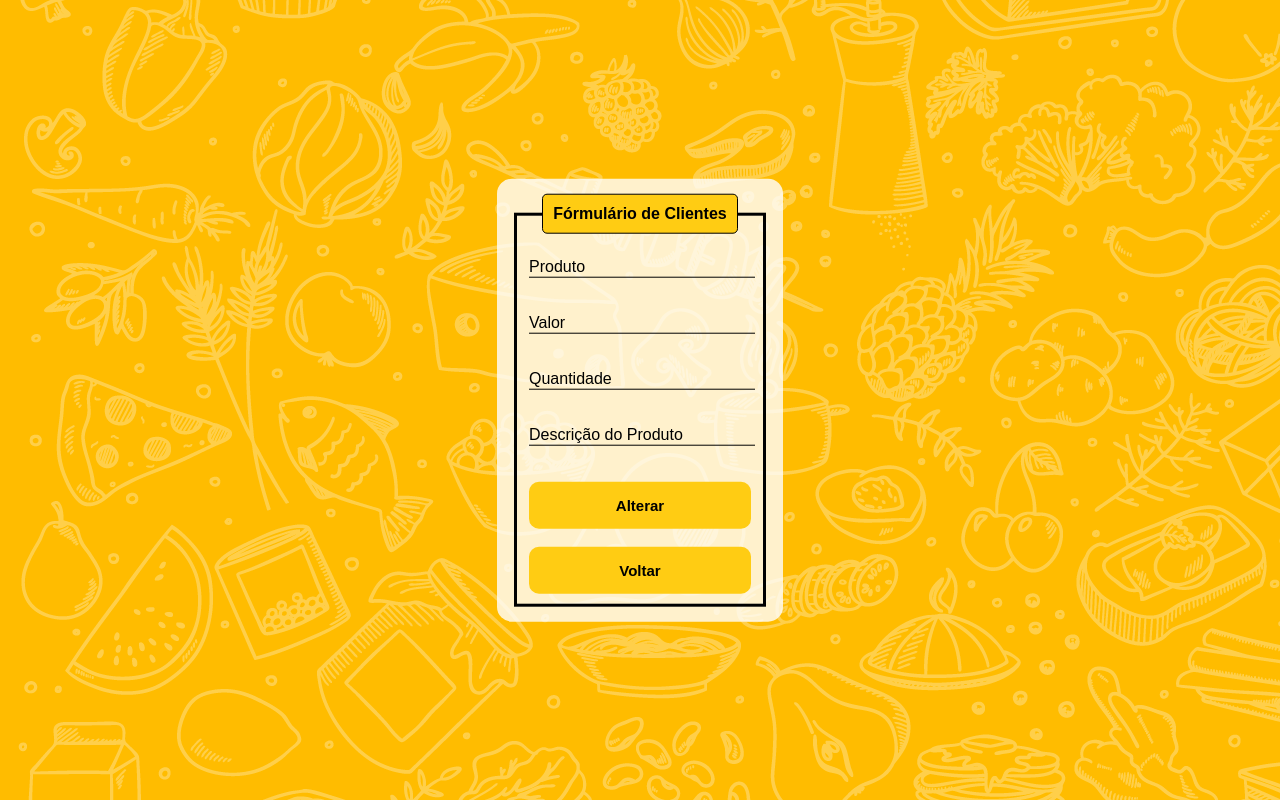
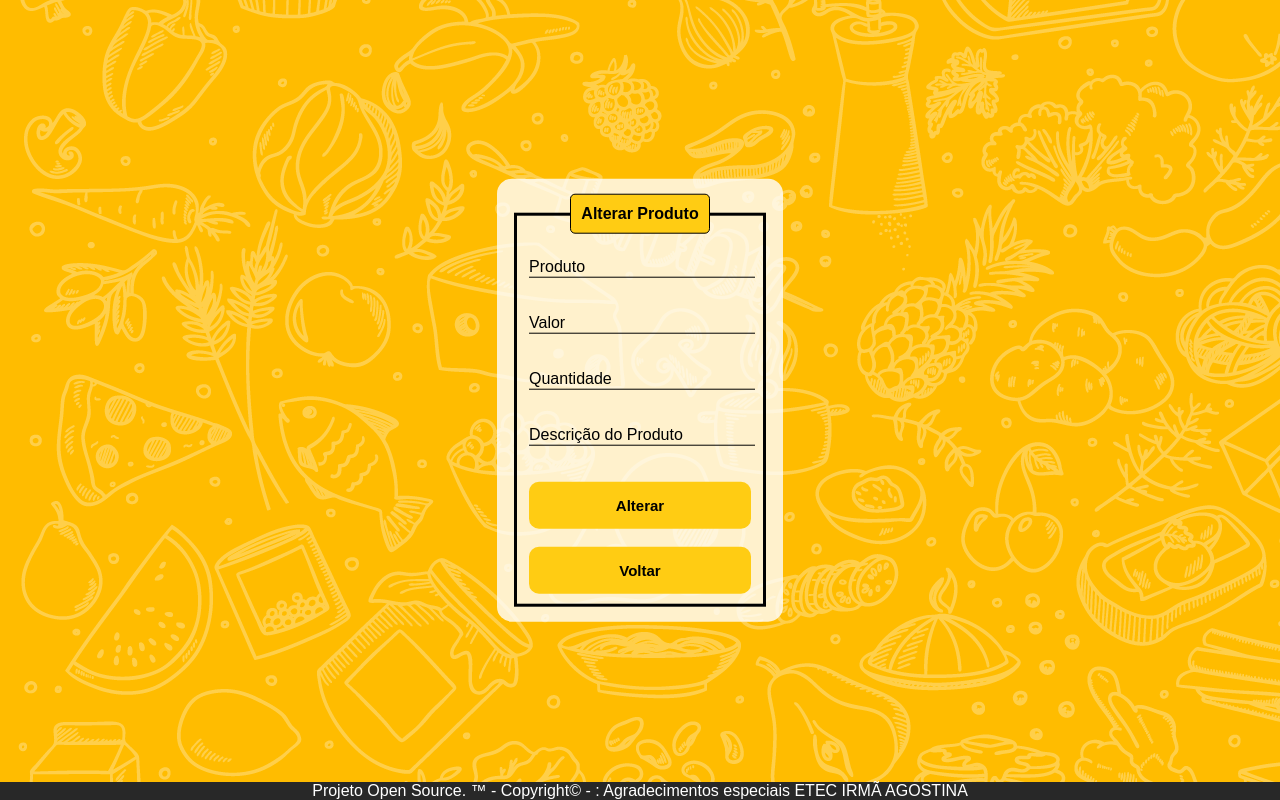
Before and after one commit to DoglaTFPN/SiteTCC, a PHP site: page /cantinaapi/editar.php in a window 1280 px wide. Run offline with PHP 8.4, Linux system fonts and the light colour scheme; data that the repository does not hold is empty.

Commit message:
Atualizando UX 2

```diff
--- a/editar.php
+++ b/editar.php
@@ -108,7 +108,7 @@ if (!empty($_GET['IDProduto']))
 		 left: 0;
 		 bottom: 0;
 		 width: 100%;
-		 background-color: black;
+		 background-color: rgb(40,40,40);
 		 color: white;
 		 text-align: center;
 		}
@@ -118,7 +118,7 @@ if (!empty($_GET['IDProduto']))
     <div class="box">
         <form action="http://localhost/cantinaapi/CantinaAPI/v1/Api.php?apicall=updateProdutos" method="POST">
             <fieldset>
-                <legend><b>Fórmulário de Clientes</b></legend>
+                <legend><b>Alterar Produto</b></legend>
                 <br>
                 <div class="inputBox">
                     <input type="text" name="NomeProduto" id="NomeProduto" class="inputUser" value="<?php echo $nome_produto ?>" required>
@@ -150,5 +150,8 @@ if (!empty($_GET['IDProduto']))
             </fieldset>
         </form>
     </div>
+    <footer>
+		Projeto Open Source.	&trade; - Copyright&copy; - : Agradecimentos especiais ETEC IRMÃ AGOSTINA
+    </footer>
 </body>
 </html>
```
